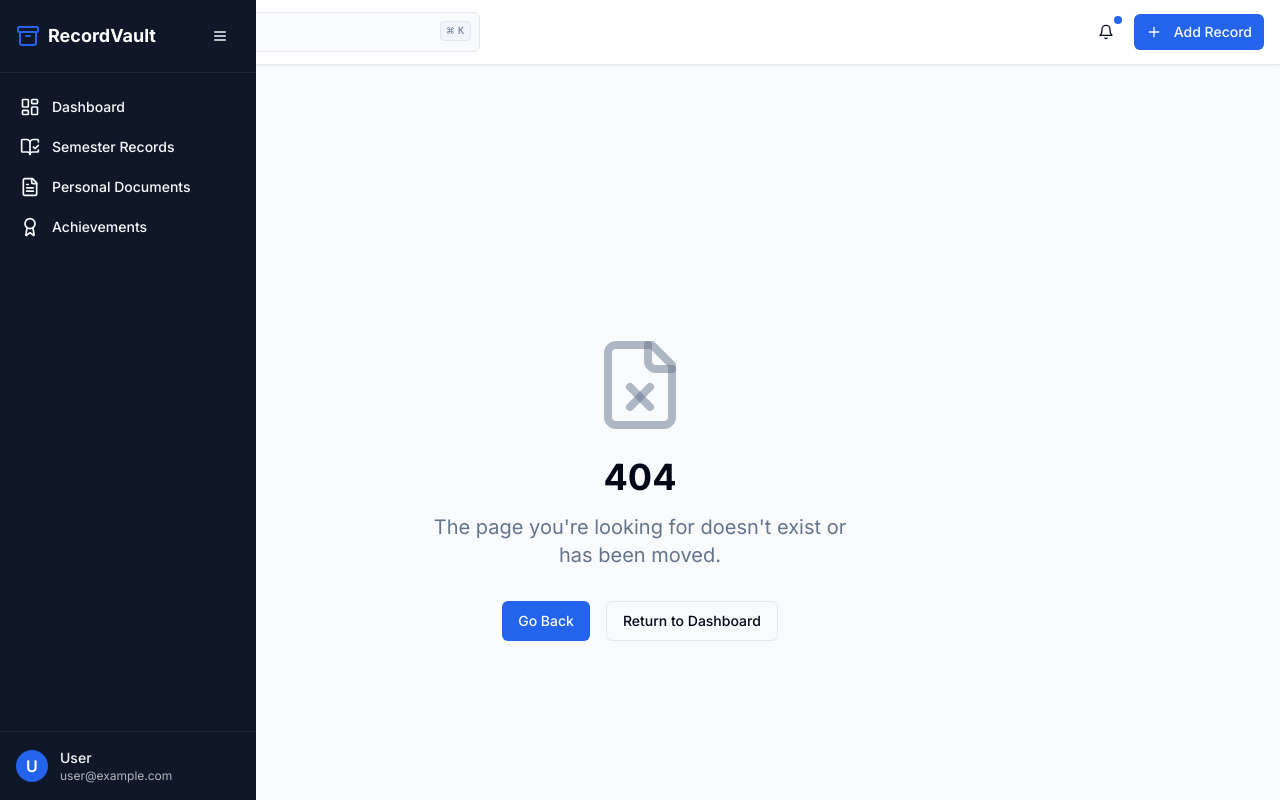
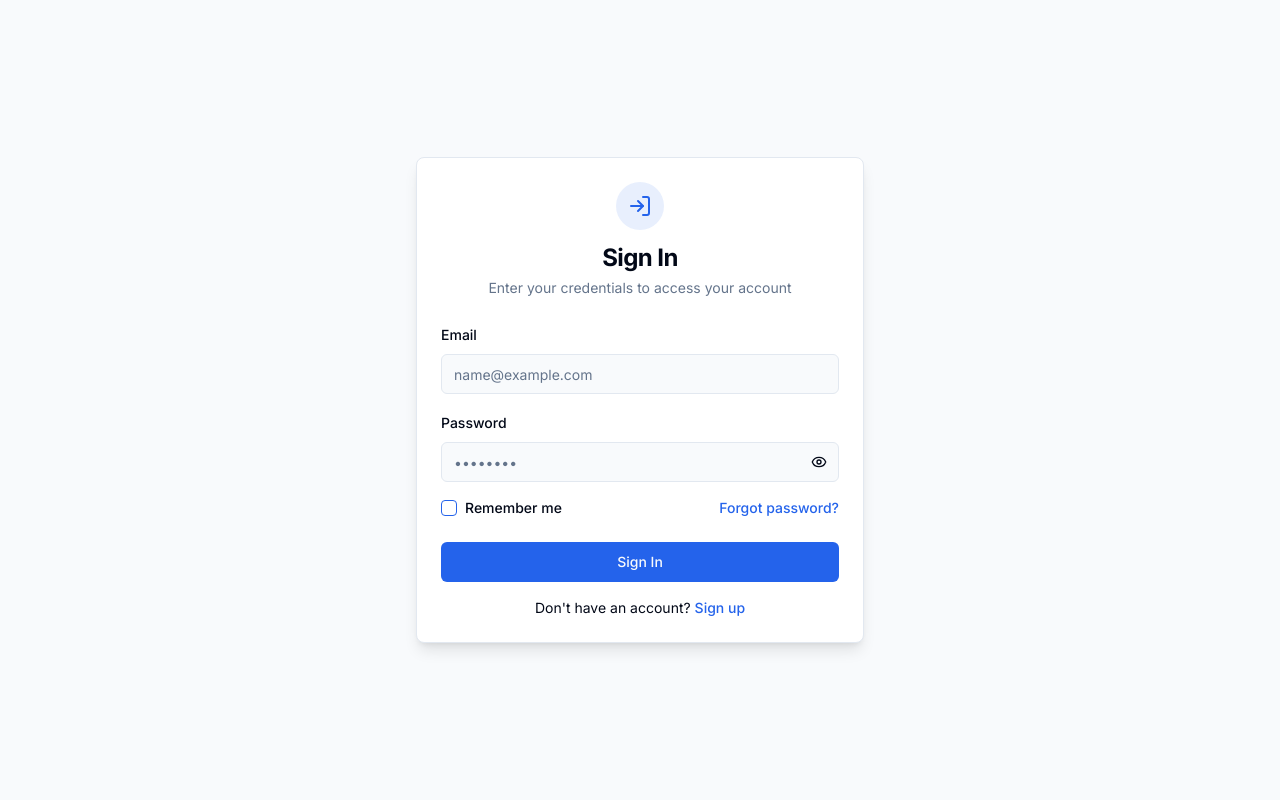
Before and after one commit to KartikSharma004/record-folio-archive, a React (Vite) app: page /login in a window 1280 px wide. Built offline with nearby package versions, Linux system fonts and the light colour scheme.

Commit message:
Add login page
Implement a login page with basic UI.

```diff
--- a/src/App.tsx
+++ b/src/App.tsx
@@ -10,6 +10,7 @@ import Achievements from "./pages/Achievements";
 import RecordDetails from "./pages/RecordDetails";
 import NotFound from "./pages/NotFound";
 import Layout from "./components/Layout";
+import Login from "./pages/Login";
 
 const queryClient = new QueryClient();
 
@@ -19,6 +20,7 @@ const App = () => (
       <Toaster />
       <Sonner />
       <Routes>
+        <Route path="/login" element={<Login />} />
         <Route path="/" element={<Layout />}>
           <Route index element={<Dashboard />} />
           <Route path="semesters" element={<SemesterRecords />} />
--- a/src/components/Header.tsx
+++ b/src/components/Header.tsx
@@ -1,5 +1,6 @@
+
 import { useState, useEffect } from 'react';
-import { Search, Plus, Menu, Bell, Command } from 'lucide-react';
+import { Search, Plus, Menu, Bell, Command, LogIn } from 'lucide-react';
 import { Button } from '@/components/ui/button';
 import { Input } from '@/components/ui/input';
 import { Popover, PopoverContent, PopoverTrigger } from '@/components/ui/popover';
@@ -60,6 +61,10 @@ const Header: React.FC<HeaderProps> = ({ toggleSidebar }) => {
     }
   };
 
+  const handleLoginClick = () => {
+    navigate('/login');
+  };
+
   return (
     <header className="bg-white border-b border-border px-4 py-3 flex items-center justify-between shadow-sm">
       <div className="flex items-center lg:hidden">
@@ -101,6 +106,10 @@ const Header: React.FC<HeaderProps> = ({ toggleSidebar }) => {
         <Button variant="default" size="sm" className="hidden sm:flex">
           <Plus className="h-4 w-4 mr-1" /> Add Record
         </Button>
+
+        <Button variant="outline" size="sm" onClick={handleLoginClick}>
+          <LogIn className="h-4 w-4 mr-1" /> Sign In
+        </Button>
       </div>
 
       <CommandDialog open={open} onOpenChange={setOpen}>
--- /dev/null
+++ b/src/pages/Login.tsx
@@ -0,0 +1,149 @@
+
+import { useState } from "react";
+import { useNavigate } from "react-router-dom";
+import { Button } from "@/components/ui/button";
+import { Input } from "@/components/ui/input";
+import { Label } from "@/components/ui/label";
+import {
+  Card,
+  CardHeader,
+  CardTitle,
+  CardDescription,
+  CardContent,
+  CardFooter
+} from "@/components/ui/card";
+import { Checkbox } from "@/components/ui/checkbox";
+import { Eye, EyeOff, LogIn } from "lucide-react";
+import { useToast } from "@/hooks/use-toast";
+
+const Login = () => {
+  const [email, setEmail] = useState("");
+  const [password, setPassword] = useState("");
+  const [showPassword, setShowPassword] = useState(false);
+  const [rememberMe, setRememberMe] = useState(false);
+  const [isLoading, setIsLoading] = useState(false);
+
+  const navigate = useNavigate();
+  const { toast } = useToast();
+
+  const handleLogin = async (e: React.FormEvent) => {
+    e.preventDefault();
+
+    if (!email || !password) {
+      toast({
+        title: "Error",
+        description: "Please fill in all fields",
+        variant: "destructive",
+      });
+      return;
+    }
+
+    setIsLoading(true);
+
+    // Mock authentication - this would be replaced with actual auth
+    setTimeout(() => {
+      // In a real app, this would be your auth logic
+      if (email === "user@example.com" && password === "password") {
+        toast({
+          title: "Success",
+          description: "Welcome back!",
+        });
+        navigate("/");
+      } else {
+        toast({
+          title: "Authentication Failed",
+          description: "Invalid email or password",
+          variant: "destructive",
+        });
+      }
+      setIsLoading(false);
+    }, 1000);
+  };
+
+  return (
+    <div className="flex min-h-screen items-center justify-center bg-background py-12 px-4 sm:px-6 lg:px-8">
+      <div className="w-full max-w-md">
+        <Card className="shadow-lg">
+          <CardHeader className="space-y-1">
+            <div className="flex justify-center mb-2">
+              <div className="h-12 w-12 rounded-full bg-primary/10 flex items-center justify-center">
+                <LogIn className="h-6 w-6 text-primary" />
+              </div>
+            </div>
+            <CardTitle className="text-2xl font-bold text-center">Sign In</CardTitle>
+            <CardDescription className="text-center">
+              Enter your credentials to access your account
+            </CardDescription>
+          </CardHeader>
+          <form onSubmit={handleLogin}>
+            <CardContent className="space-y-4">
+              <div className="space-y-2">
+                <Label htmlFor="email">Email</Label>
+                <Input
+                  id="email"
+                  type="email"
+                  placeholder="name@example.com"
+                  value={email}
+                  onChange={(e) => setEmail(e.target.value)}
+                  required
+                />
+              </div>
+              <div className="space-y-2">
+                <Label htmlFor="password">Password</Label>
+                <div className="relative">
+                  <Input
+                    id="password"
+                    type={showPassword ? "text" : "password"}
+                    placeholder="••••••••"
+                    value={password}
+                    onChange={(e) => setPassword(e.target.value)}
+                    required
+                  />
+                  <Button
+                    type="button"
+                    variant="ghost"
+                    size="icon"
+                    className="absolute right-0 top-0"
+                    onClick={() => setShowPassword(!showPassword)}
+                  >
+                    {showPassword ? <EyeOff className="h-4 w-4" /> : <Eye className="h-4 w-4" />}
+                  </Button>
+                </div>
+              </div>
+              <div className="flex items-center justify-between">
+                <div className="flex items-center space-x-2">
+                  <Checkbox
+                    id="remember"
+                    checked={rememberMe}
+                    onCheckedChange={(checked) => setRememberMe(checked === true)}
+                  />
+                  <Label htmlFor="remember" className="text-sm">Remember me</Label>
+                </div>
+                <Button variant="link" className="p-0 h-auto text-sm" type="button">
+                  Forgot password?
+                </Button>
+              </div>
+            </CardContent>
+            <CardFooter className="flex flex-col">
+              <Button
+                type="submit"
+                className="w-full"
+                disabled={isLoading}
+              >
+                {isLoading ? "Signing in..." : "Sign In"}
+              </Button>
+              <p className="mt-4 text-center text-sm">
+                Don't have an account?{" "}
+                <Button variant="link" className="p-0 h-auto" type="button">
+                  Sign up
+                </Button>
+              </p>
+            </CardFooter>
+          </form>
+        </Card>
+      </div>
+    </div>
+  );
+};
+
+export default Login;
```
